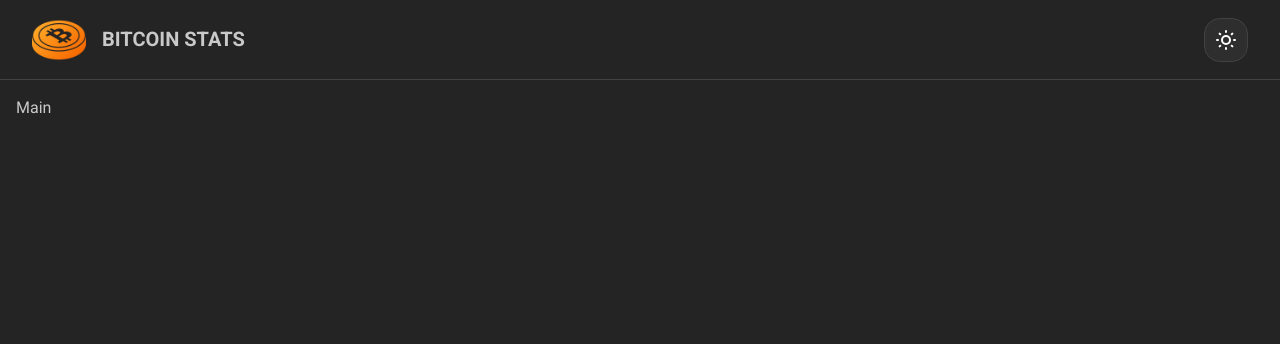
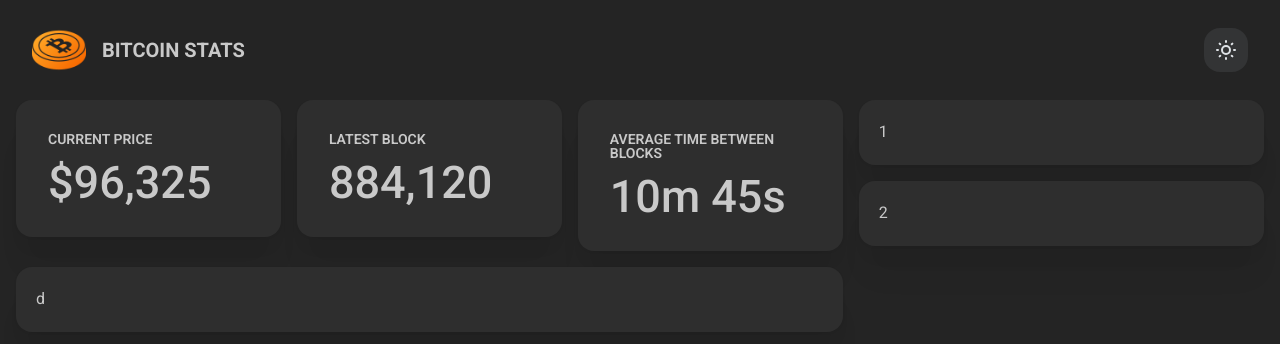
Before and after one commit to DanielKanyo/btc-stats, a React (Vite) app: page / in a window 1280 px wide. Shown: the top 344 px of the page. Built offline with nearby package versions, Linux system fonts and the light colour scheme.

Commit message:
Stat card added with dummy data

```diff
--- a/index.html
+++ b/index.html
@@ -2,7 +2,7 @@
 <html lang="en">
     <head>
         <meta charset="UTF-8" />
-        <link rel="icon" type="image/svg+xml" href="/vite.svg" />
+        <link rel="icon" type="image/png" href="/bitcoin_small.png" />
         <meta name="viewport" content="width=device-width, initial-scale=1.0" />
         <title>Bitcoin Stats</title>
     </head>
--- a/src/App.tsx
+++ b/src/App.tsx
@@ -1,19 +1,55 @@
-import { AppShell } from "@mantine/core";
+import { AppShell, Grid, Card } from "@mantine/core";
 import { useHeadroom } from "@mantine/hooks";
 
 import "./App.css";
 import Header from "./components/Header";
+import StatCard from "./components/StatCard";
 
 function App() {
     const pinned = useHeadroom({ fixedAt: 120 });
 
     return (
-        <AppShell header={{ height: 80, collapsed: !pinned, offset: false }} padding="md">
+        <AppShell header={{ height: 100, collapsed: !pinned, offset: false }} padding="md" withBorder={false}>
             <AppShell.Header>
                 <Header />
             </AppShell.Header>
 
-            <AppShell.Main pt={96}>Main</AppShell.Main>
+            <AppShell.Main pt={100}>
+                <Grid>
+                    <Grid.Col span={8}>
+                        <Grid>
+                            <Grid.Col span={4}>
+                                <StatCard label="Current Price" value="$96,325" />
+                            </Grid.Col>
+                            <Grid.Col span={4}>
+                                <StatCard label="Latest Block" value="884,120" />
+                            </Grid.Col>
+                            <Grid.Col span={4}>
+                                <StatCard label="Average Time Between Blocks" value="10m 45s" />
+                            </Grid.Col>
+                            <Grid.Col>
+                                <Card shadow="xl" padding="lg" radius="lg">
+                                    d
+                                </Card>
+                            </Grid.Col>
+                        </Grid>
+                    </Grid.Col>
+                    <Grid.Col span="auto">
+                        <Grid>
+                            <Grid.Col>
+                                <Card shadow="xl" padding="lg" radius="lg">
+                                    1
+                                </Card>
+                            </Grid.Col>
+                            <Grid.Col>
+                                <Card shadow="xl" padding="lg" radius="lg">
+                                    2
+                                </Card>
+                            </Grid.Col>
+                        </Grid>
+                    </Grid.Col>
+                </Grid>
+            </AppShell.Main>
         </AppShell>
     );
 }
--- a/src/components/Header.tsx
+++ b/src/components/Header.tsx
@@ -23,7 +23,8 @@
             <Group>
                 <ActionIcon
                     onClick={() => setColorScheme(computedColorScheme === THEMES.LIGHT ? THEMES.DARK : THEMES.LIGHT)}
-                    variant="default"
+                    variant="light"
+                    color="gray"
                     size="xl"
                     aria-label="Toggle color scheme"
                     radius="lg"
--- /dev/null
+++ b/src/components/StatCard.tsx
@@ -0,0 +1,21 @@
+import { Card, Text } from "@mantine/core";
+
+interface StatCardPops {
+    label: string;
+    value: string | number;
+}
+
+function StatCard({ label, value }: StatCardPops) {
+    return (
+        <Card shadow="xl" padding="xl" radius="lg">
+            <Text fz="sm" tt="uppercase" fw={600} lh={1} mb={14}>
+                {label}
+            </Text>
+            <Text fz={45} fw={500} lh={1}>
+                {value}
+            </Text>
+        </Card>
+    );
+}
+
+export default StatCard;
```
Also changed, not shown: public/bitcoin_small.png (added).
